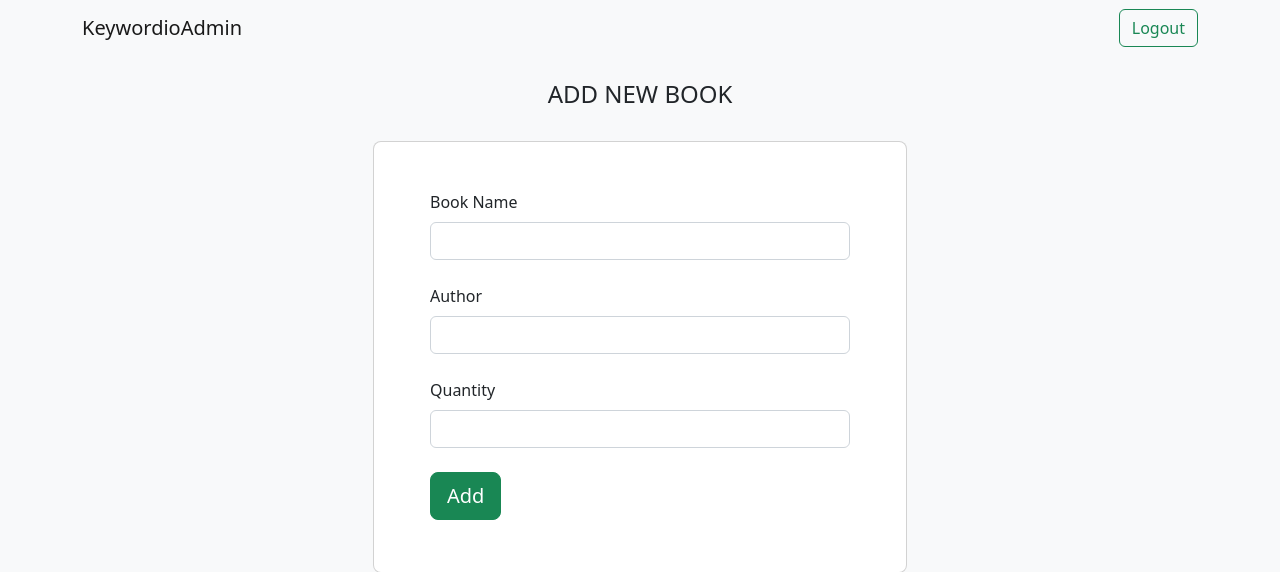
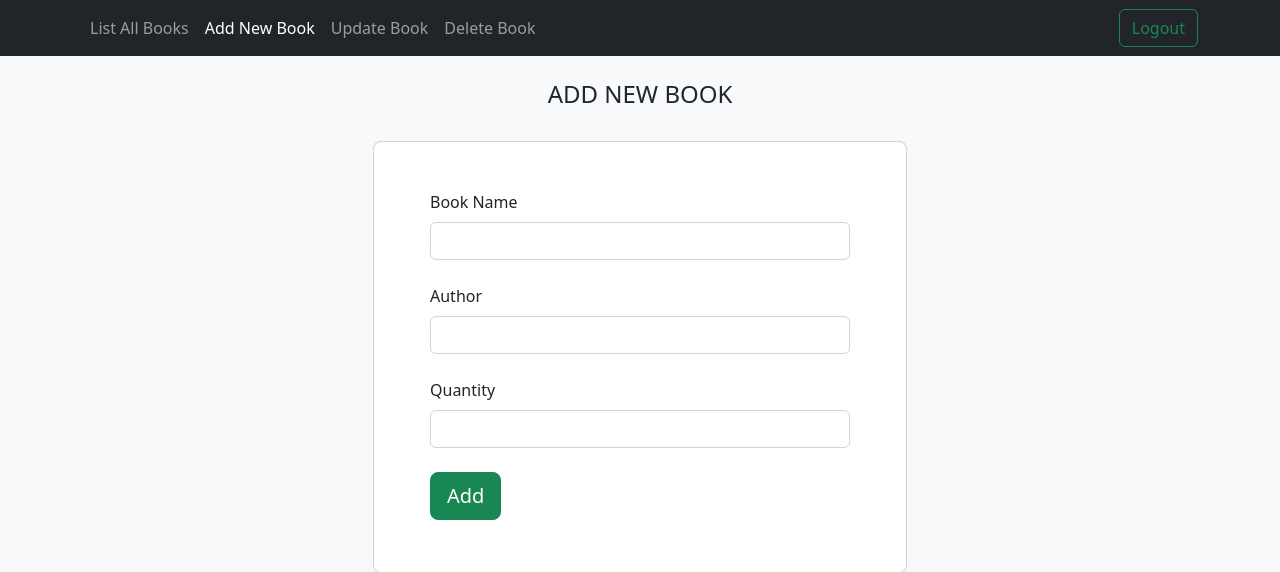
Before and after one commit to iamjoseph1998/keywordio_task, a Django app: page /adminapp/addbook in a window 1280 px wide. Shown: the top 572 px of the page. Run offline with Django 4.2, Linux system fonts and the light colour scheme.

Commit message:
Created navbar html for navbar

```diff
--- a/templates/navbar.html
+++ b/templates/navbar.html
@@ -1,9 +1,22 @@
-<nav class="navbar navbar-expand-lg bg-light">
+<nav class="navbar navbar-expand-lg navbar-dark bg-dark">
     <div class="container">
-        <a class="navbar-brand" href="#">KeywordioAdmin</a>
         <button class="navbar-toggler" type="button" data-bs-toggle="collapse" data-bs-target="#navbarScroll" aria-controls="navbarScroll" aria-expanded="false" aria-label="Toggle navigation">
             <span class="navbar-toggler-icon"></span>
         </button>
+        <ul class="navbar-nav ml-auto text-center">
+            <li class="nav-item">
+              <a class="nav-link {% if request.resolver_match.url_name == 'home' %}active{% endif %}" href="home">List All Books</a>
+            </li>
+            <li class="nav-item">
+                <a class="nav-link {% if request.resolver_match.url_name == 'addbook' %}active{% endif %}" href="addbook">Add New Book</a>
+            </li>
+            <li class="nav-item">
+              <a class="nav-link {% if request.resolver_match.url_name == 'updatebook' %}active{% endif %}" href="updatebook">Update Book</a>
+            </li>
+            <li class="nav-item">
+              <a class="nav-link {% if request.resolver_match.url_name == 'deletebook' %}active{% endif %}" href="deletebook">Delete Book</a>
+            </li>
+        </ul>
         <div class="collapse navbar-collapse justify-content-end" id="navbarScroll">
             <form class="d-flex" method="POST" action="{% url 'logout' %}">
 
```
